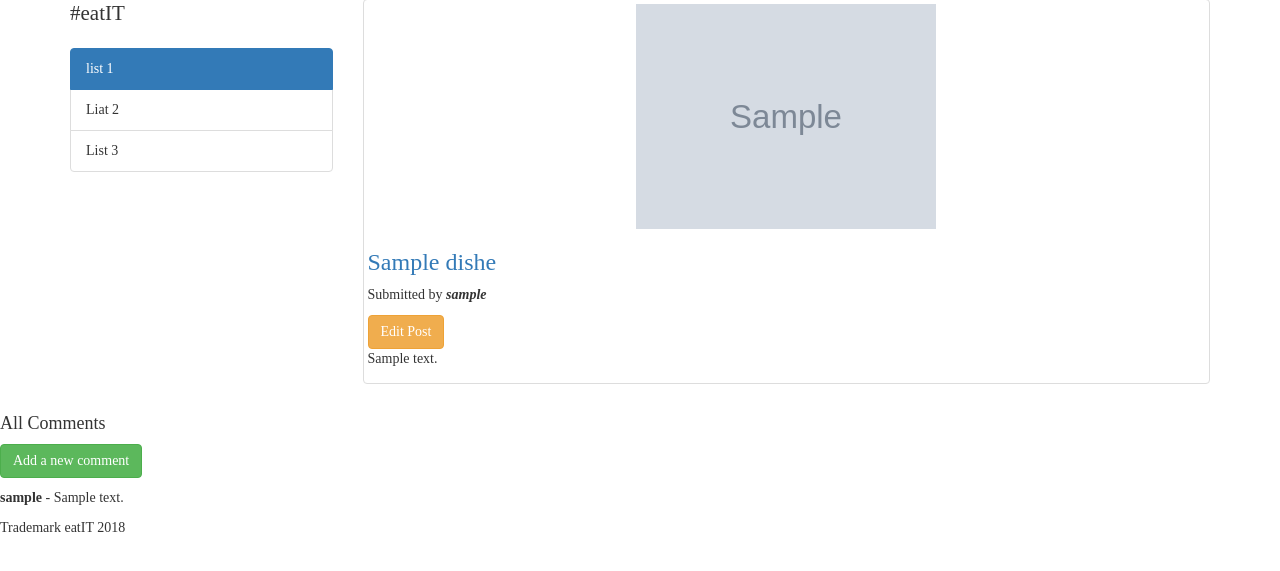
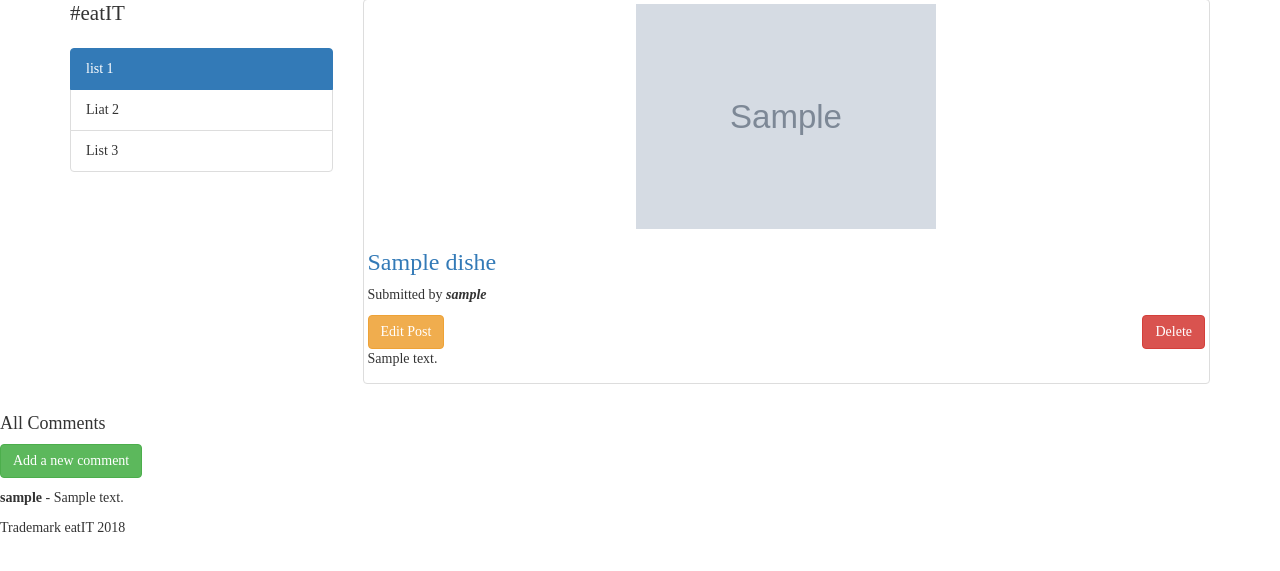
Before and after one commit to codekyd/eatIT, a Node server app: page /dishes/600000000000000000000001 in a window 1280 px wide. Shown: the part 73-644 px from the top of the page. Run offline with Node 20, Linux system fonts and the light colour scheme; the visitor is signed in with stand-in values (Sample User, id 1); tables that the repository leaves empty hold one stand-in row (values such as "Sample post"); grey boxes marked "Sample" are stand-in pictures; some libraries are stand-ins or nearby versions.

Commit message:
check if the user owns the post and delete it if possible

```diff
--- a/views/dishes/show.ejs
+++ b/views/dishes/show.ejs
@@ -15,7 +15,7 @@
             <div class="col-md-9">
                 <div class="thumbnail">
 
-                <img class="img-responsive" src="/<%=dish.image %>" width="300" height="300">
+                <img class="img-responsive" src="/img/<%=dish.image %>" width="300" height="300">
                     <div class="caption-full">
                         <h3><a href=""><%= dish.name %></a></h3>
 
@@ -23,7 +23,15 @@
 
                     </div>
 
+                    <% if (currentUser && dish.author.id.equals(currentUser._id)){%>
                     <a href="/dishes/<%=dish._id%>/edit" class="btn btn-warning">Edit Post</a>
+                    <form id="delete" action="/dishes/<%=dish._id%>?_method=DELETE" method="POST">
+                    <button type="submit" class="btn btn-danger">Delete</button>
+
+                    </form>
+
+
+                   <% }%>
                     <p><%= dish.description%> </p>
                 </div>
             </div>
@@ -38,7 +46,7 @@
                     <% dish.comments.forEach(function(comment){%>
 
                     <p>
-                    <strong><%= comment.author.username %></strong> - <%= comment.text %>
+                    <strong> <%= comment.author.username %> </strong> - <%= comment.text %>
                     </p>
 
                     <%})%>
```
